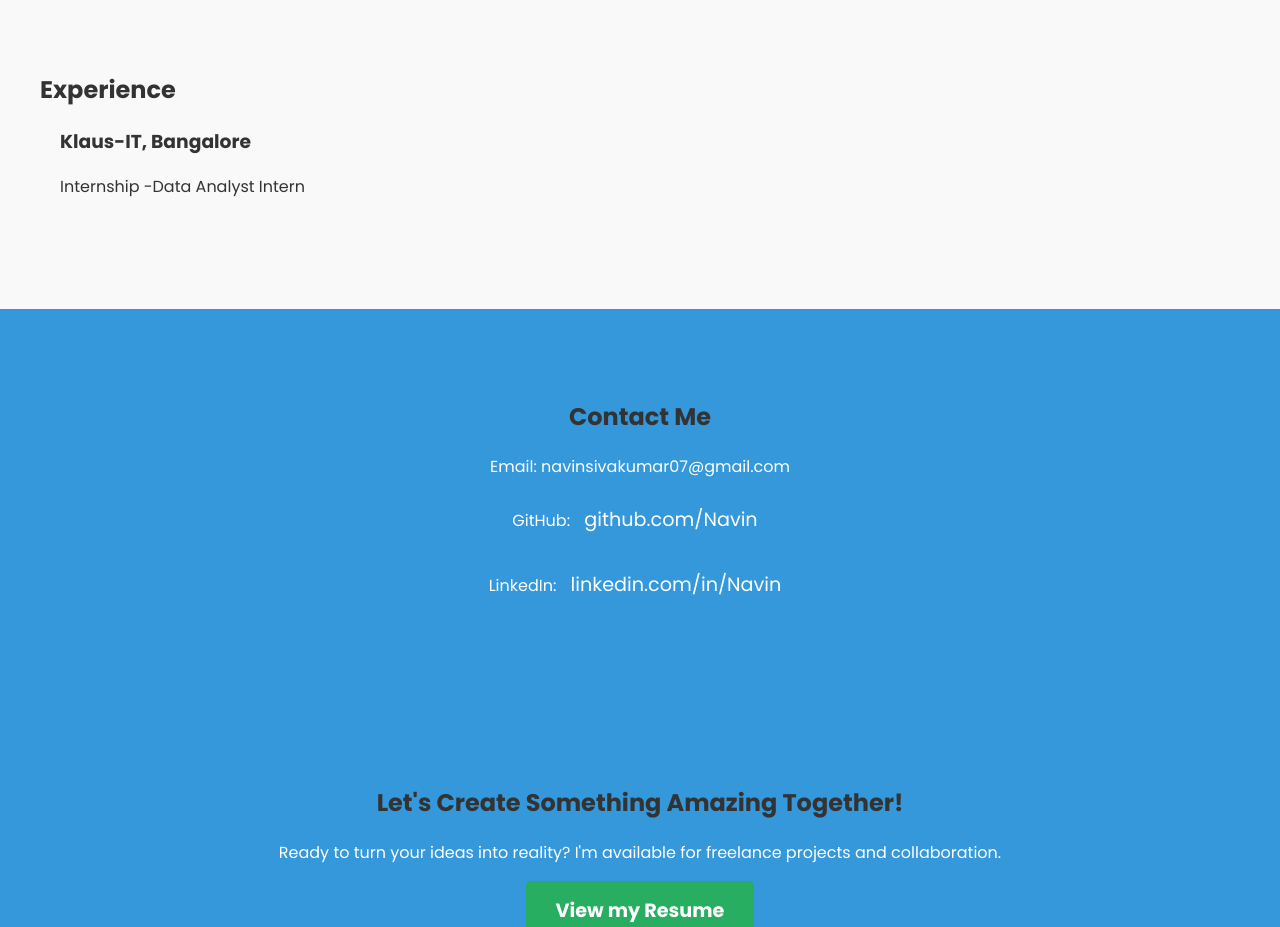
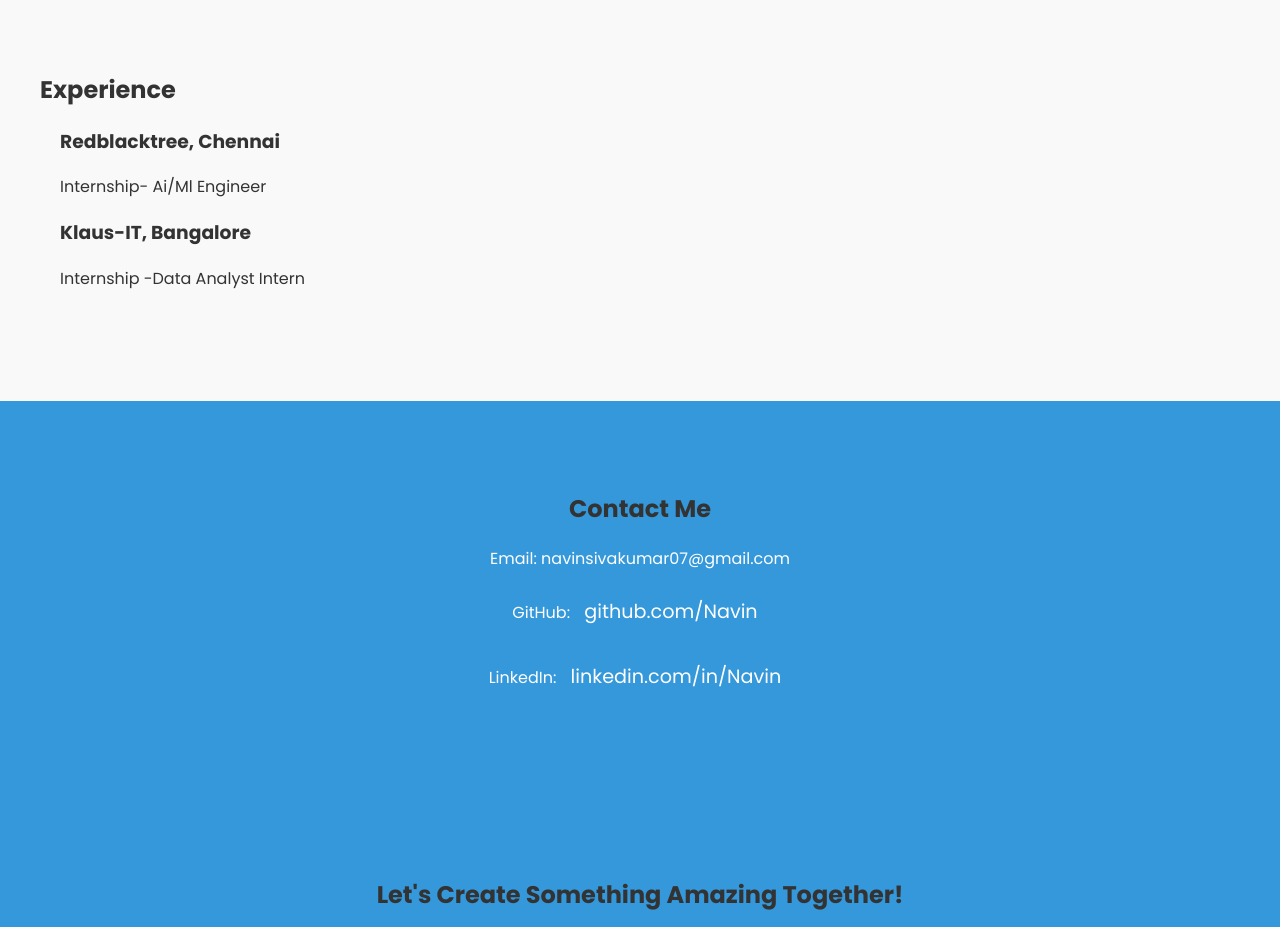
Before and after one commit to NavinSivakumar07/Portfolio, a plain HTML site: page index.html in a window 1280 px wide. Shown: the part 1980-2907 px from the top of the page. Drawn offline with nearby package versions, Linux system fonts and the light colour scheme.

Commit message:
Update index.html

```diff
--- a/index.html
+++ b/index.html
@@ -86,6 +86,8 @@
                 <div class="event">
 
                     <div class="event-details">
+                        <h3>Redblacktree, Chennai</h3>
+                        <p>Internship- Ai/Ml Engineer</p>
                         <h3>Klaus-IT, Bangalore</h3>
                         <p>Internship -Data Analyst Intern </p>
                     </div>
```
